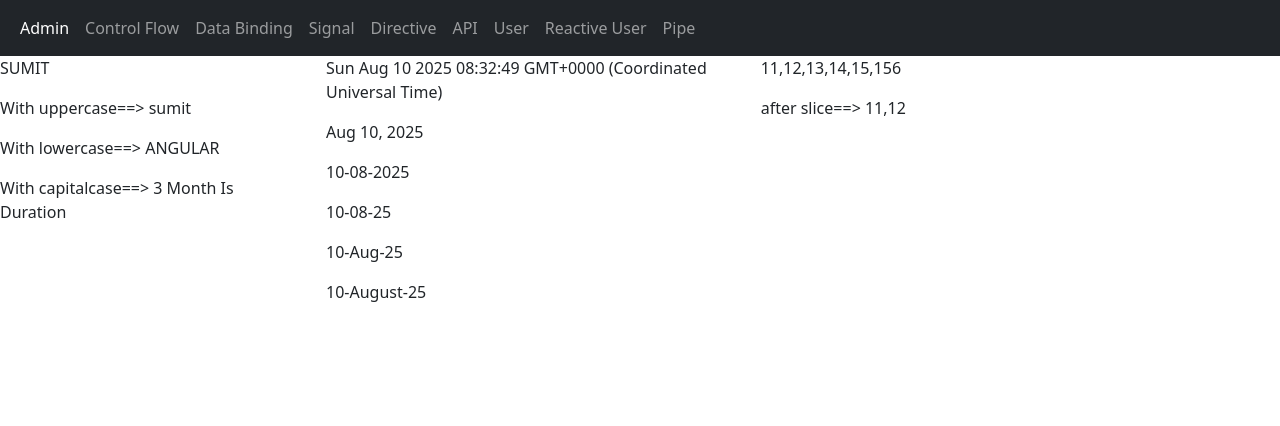
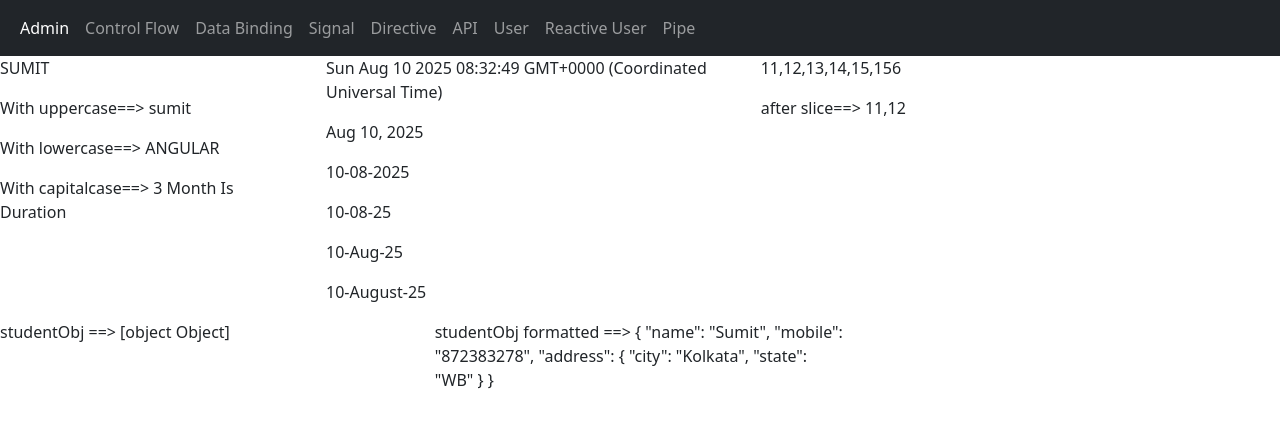
Before and after one commit to sumitbasu116/angular20Tutorial, an Angular app: page /pipe in a window 1280 px wide. Shown: the top 426 px of the page. Built offline with nearby package versions, Linux system fonts and the light colour scheme.

Commit message:
Pipe and Custom Pipe part3-json pipe to show object

```diff
--- a/src/app/components/pipe-ex/pipe-ex.html
+++ b/src/app/components/pipe-ex/pipe-ex.html
@@ -26,3 +26,13 @@
         <p>after slice==> {{rollNumber | slice:0:2}}</p>
     </div>
 </div>
+
+<div class="row">
+    <div class="col-4">
+        studentObj ==> {{studentObj}}
+    </div>
+    <div class="col-4">
+        <p>studentObj formatted ==> {{studentObj | json}}</p>
+
+    </div>
+</div>
--- a/src/app/components/pipe-ex/pipe-ex.ts
+++ b/src/app/components/pipe-ex/pipe-ex.ts
@@ -1,10 +1,10 @@
-import { DatePipe, LowerCasePipe, SlicePipe, TitleCasePipe, UpperCasePipe } from '@angular/common';
+import { DatePipe, JsonPipe, LowerCasePipe, SlicePipe, TitleCasePipe, UpperCasePipe } from '@angular/common';
 import { Component } from '@angular/core';
 
 @Component({
   selector: 'app-pipe-ex',
   imports: [LowerCasePipe,UpperCasePipe,TitleCasePipe,DatePipe,
-    SlicePipe
+    SlicePipe,JsonPipe
   ],
   templateUrl: './pipe-ex.html',
   styleUrl: './pipe-ex.css'
@@ -19,4 +19,12 @@ export class PipeEx {
   currDate: Date = new Date();
 
   rollNumber: number[] = [11,12,13,14,15,156];
+  studentObj:any = {
+    name:'Sumit',
+    mobile:'872383278',
+    address:{
+      city: 'Kolkata',
+      state: 'WB'
+    }
+  }
 }
```
